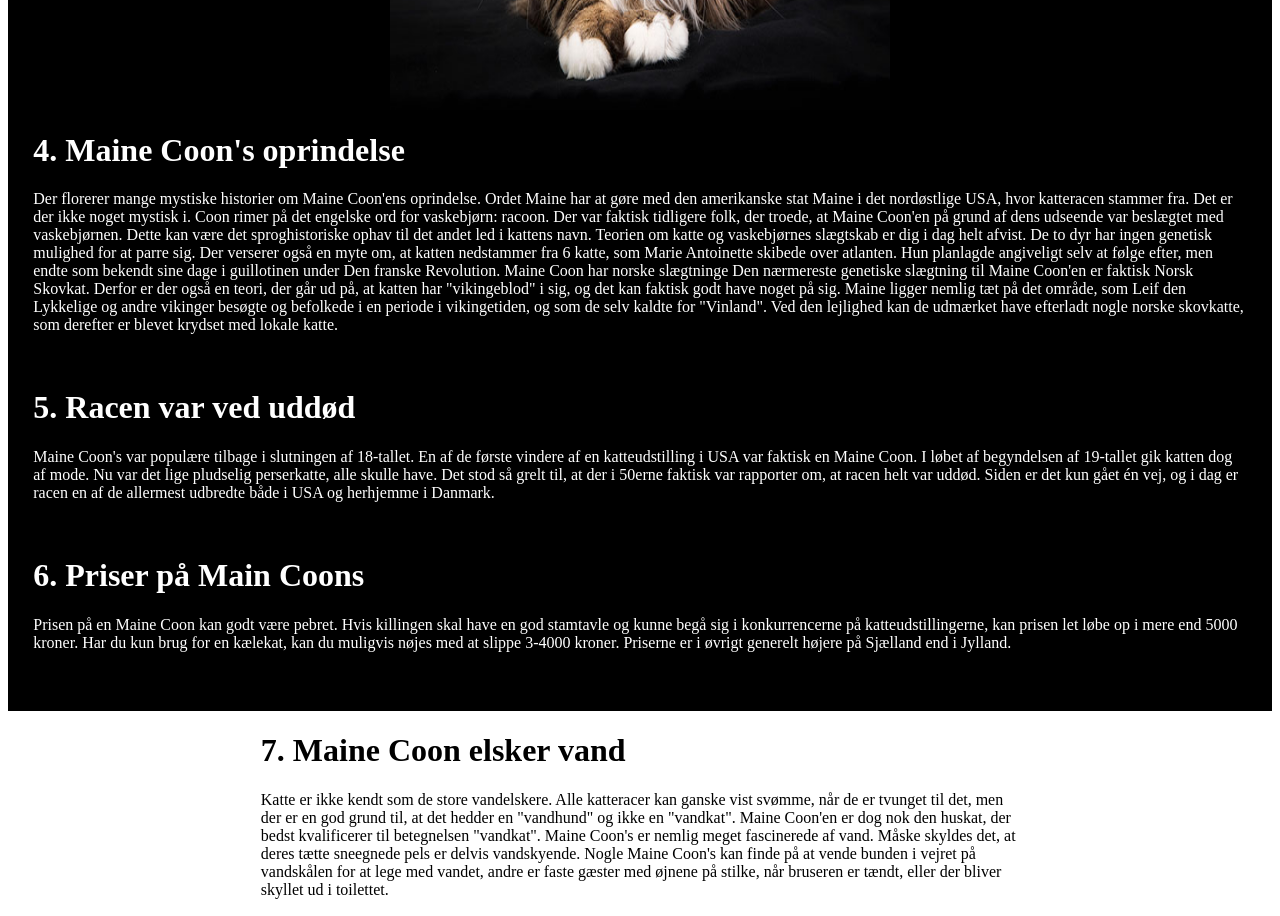
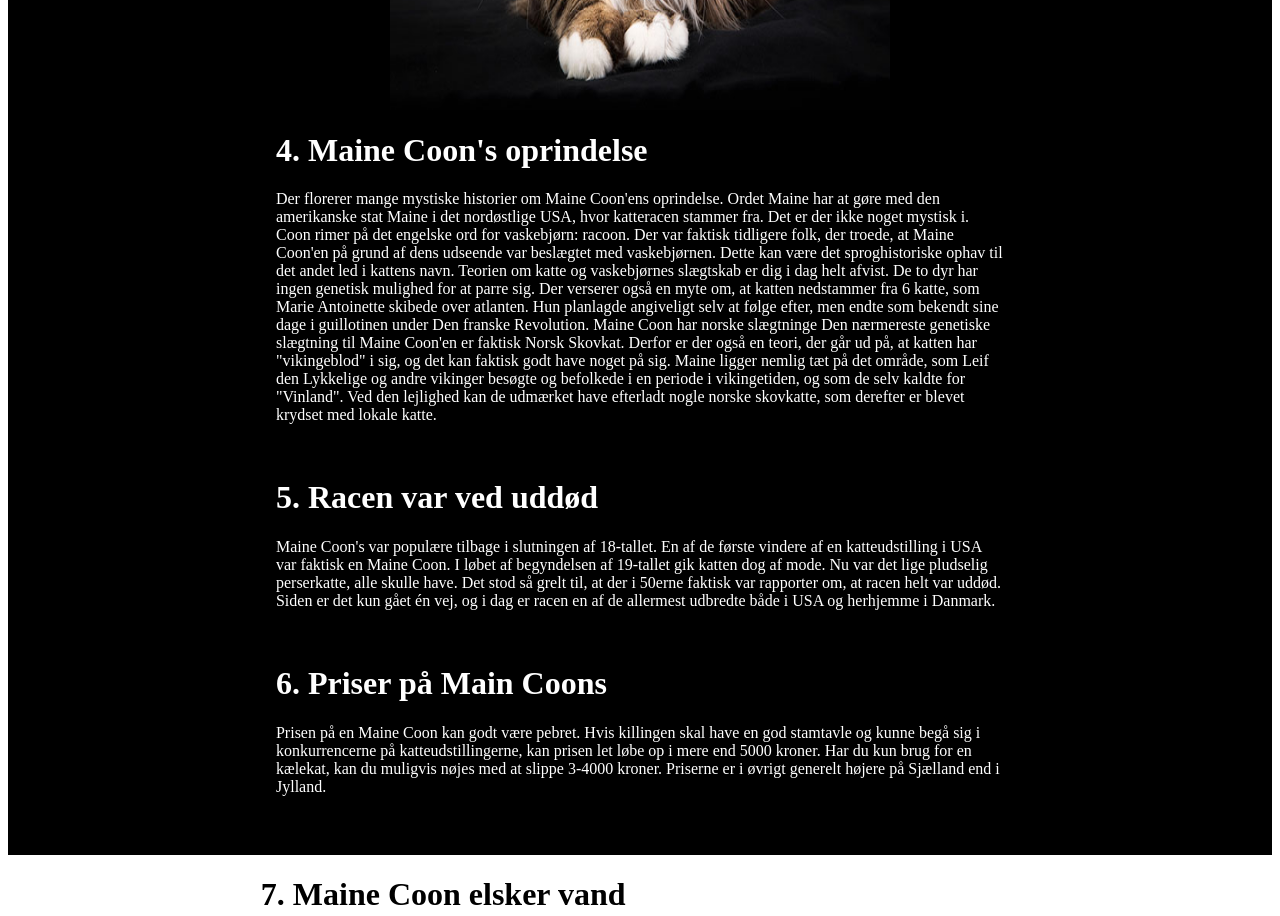
Before and after one commit to SylleProgrammering/SylleProgrammering.github.io, a plain HTML site: page index.html in a window 1280 px wide. Shown: the part 2460-3376 px from the top of the page. Drawn offline with Linux system fonts and the light colour scheme.

Commit message:
Update index.html

```diff
--- a/index.html
+++ b/index.html
@@ -26,6 +26,7 @@ Hvis du ikke kan kende en Maine Coon på andet, så er hårene omkring ørene et
 <Br>
 <div style="background-color: black; color:white; padding: 2%; ">
 <center><img src="main-coon-har-oerer.jpg" alt="Her er en lille sød missekat" height="500" width="500"></center>
+<div style="margin-left:20%;margin-right:20%;">
 <H1>4. Maine Coon's oprindelse</H1>
 <p>Der florerer mange mystiske historier om Maine Coon'ens oprindelse. Ordet Maine har at gøre med den amerikanske stat Maine i det nordøstlige USA, hvor katteracen stammer fra. Det er der ikke noget mystisk i.
 Coon rimer på det engelske ord for vaskebjørn: racoon. Der var faktisk tidligere folk, der troede, at Maine Coon'en på grund af dens udseende var beslægtet med vaskebjørnen. Dette kan være det sproghistoriske ophav til det andet led i kattens navn. Teorien om katte og vaskebjørnes slægtskab er dig i dag helt afvist. De to dyr har ingen genetisk mulighed for at parre sig.
@@ -41,6 +42,7 @@ Det stod så grelt til, at der i 50erne faktisk var rapporter om, at racen helt
 <H1>6. Priser på Main Coons</H1>
 <p>Prisen på en Maine Coon kan godt være pebret. Hvis killingen skal have en god stamtavle og kunne begå sig i konkurrencerne på katteudstillingerne, kan prisen let løbe op i mere end 5000 kroner. Har du kun brug for en kælekat, kan du muligvis nøjes med at slippe 3-4000 kroner. Priserne er i øvrigt generelt højere på Sjælland end i Jylland.</p>
 <Br>
+</div>
 </div>
 <div style="margin-left:20%;margin-right:20%;" >
 <H1>7. Maine Coon elsker vand</H1>
```
